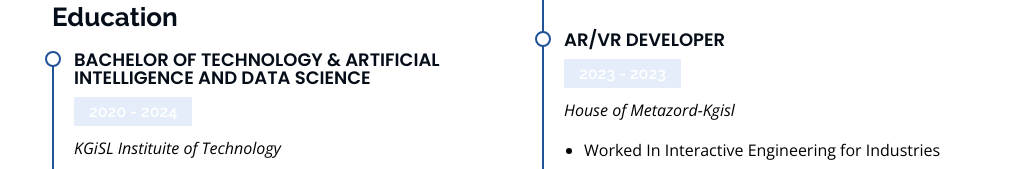
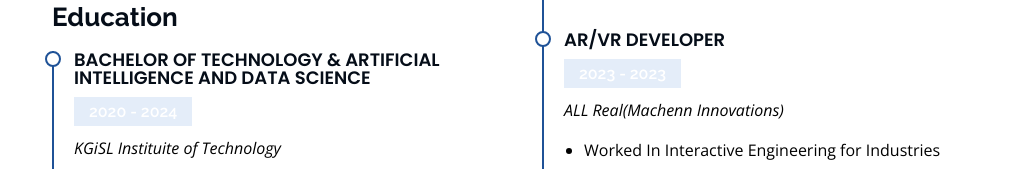
Before and after one commit to sreejithSHR/sreejithSHR.github.io, a plain HTML site: page index.html in a window 1280 px wide. Shown: the part 2646-2815 px from the top of the page, without its empty margins (260-1280 px from the left). Drawn offline with nearby package versions, Linux system fonts and the light colour scheme.

Commit message:
Update index.html

```diff
--- a/index.html
+++ b/index.html
@@ -242,7 +242,7 @@
 		<div class="resume-item">
               <h4>AR/VR Developer </h4>
               <h5>2023 - 2023</h5>
-              <p><em>House of Metazord-Kgisl </em></p>
+              <p><em>ALL Real(Machenn Innovations) </em></p>
               <ul>
                 <li>Worked In Interactive Engineering for Industries</li>
                 <li>Created Immersive AR For Visual Representation </li>
```
